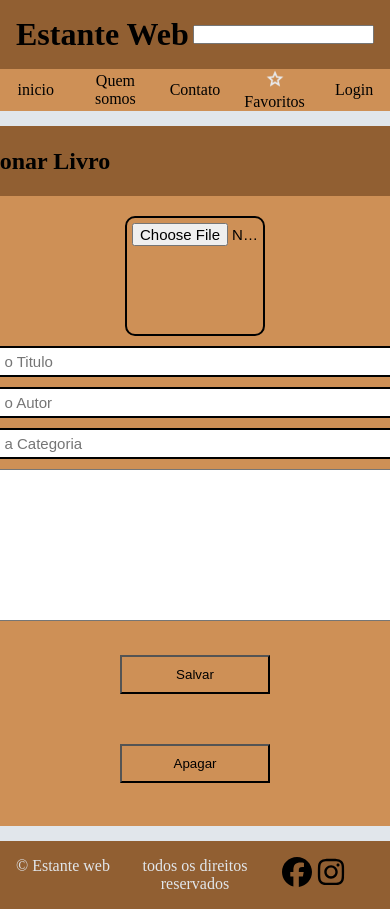
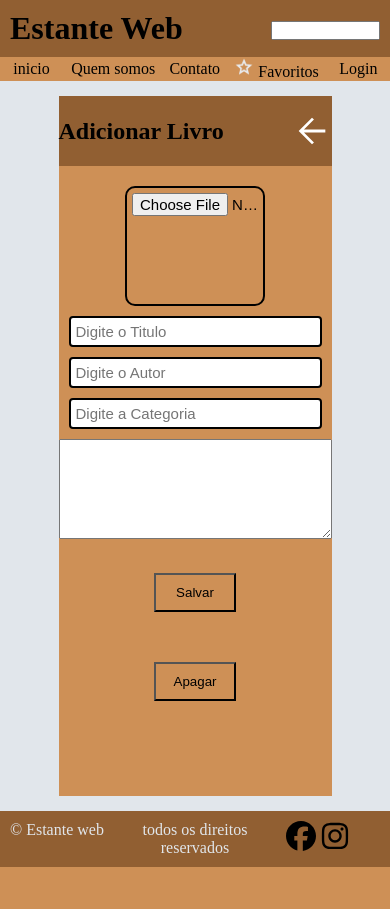
Before and after one commit to jeanneps/estante-web-em-casa, a PHP site: page /views/adicionar_livros.html in a window 390 px wide; the page is wider, and only the part inside the window is pictured. After the commit the page ends 867 px from the top of that part, so only its background shows below. Run offline with PHP 8.4, Linux system fonts and the light colour scheme.

Commit message:
faltando finalizar responsividade em algumas paginas

```diff
--- a/css/style.css
+++ b/css/style.css
@@ -59,14 +59,12 @@ nav a {
 muda o display para flex
 coloca o espaço da horizontal mo meio dos elementos
 ainha o intens na vertical com base no seu centro*/
-@media screen {
-
-}
 .logo-busca {
     display: flex;
     justify-content: space-between;
     align-items: center;
 }
+
 body {
     display: flex;
     flex-direction: column;
@@ -129,6 +127,10 @@ da espaco entre eles
     padding: 80px;
 }
 
+#quem_somos {
+    font-size: 40px;
+}
+
 /* cor de fundo
 tamanho da caixa
 margin para baixo */
@@ -145,11 +147,16 @@ centraliza o texto
 centraliza os itens
 tamango da fonte */
 .contato {
+    padding: 20px;
     display: flex;
     flex-direction: column;
     justify-content: center;
     align-items: center;
     font-size: 30px;
+}
+
+#paragrafo {
+    padding: 20px;
 }
 
 
@@ -209,6 +216,7 @@ label {
     margin-top: 8px;
     font-size: 15px;
 }
+
 /* class usuario main
 alinha os itens ao centro
 centraliza todo o item */
@@ -266,16 +274,16 @@ button:focus {
 
 .conteiner2 {
     border: 2px solid #000;
-    width: 200px;
+    width: 180px;
     height: 50px;
-    margin-bottom: 15px;
+    margin-bottom: 18px;
     display: flex;
     justify-content: center;
     align-items: center;
 }
 
 .container3 {
-    width: 1500px;
+    width: 1200px;
     height: 750px;
     /* largura do container */
     margin: 20px;
@@ -288,12 +296,14 @@ button:focus {
     align-items: center;
     justify-content: center;
 }
+
 #foto {
     width: 140px;
     height: 120px;
     object-fit: cover;
     overflow: hidden;
 }
+
 .cadastro {
     display: flex;
     justify-content: center;
@@ -301,6 +311,7 @@ button:focus {
 
 
 }
+
 .box_cadastro {
     background-color: var(--secundaria);
     width: 350px;
@@ -332,6 +343,7 @@ input[type="text"] {
     align-items: center;
     justify-content: center;
 }
+
 #fotos2 {
     width: 140px;
     height: 120px;
@@ -371,6 +383,7 @@ input[type="number"] {
     flex-direction: column;
     align-items: center;
 }
+
 .box {
     background-color: #915f32;
     width: 500px;
@@ -387,9 +400,10 @@ input[type="number"] {
     height: 70px;
     margin-bottom: 10px;
     display: flex;
-    justify-content:space-evenly;
+    justify-content: space-evenly;
     align-items: center;
 }
+
 .adicionar_categorias {
     box-sizing: border-box;
     display: flex;
@@ -403,6 +417,7 @@ input[type="number"] {
     height: 200px;
     text-align: center
 }
+
 .gerenciar_livros2 {
     background-color: var(--secundaria);
     width: 500px;
@@ -417,9 +432,178 @@ input[type="number"] {
     text-align: center;
     margin: 15px;
 }
-#fotos {
-        width: 140px;
-        height: 120px;
-        object-fit: cover;
-        overflow: hidden;
+
+#adicionar_imagem {
+    width: 140px;
+    height: 120px;
+    object-fit: cover;
+    overflow: hidden;
 }
+
+@media screen and (max-width: 768px) {
+    body {
+        overflow-x: hidden;
+        /* Impede a rolagem horizontal */
+    }
+
+    header {
+        padding: 10px;
+        /* Adicione um espaçamento interno para evitar que o conteúdo encoste nas bordas */
+    }
+
+    nav {
+        overflow-x: auto;
+        /* Permita a rolagem horizontal apenas dentro do nav se necessário */
+        white-space: nowrap;
+        /* Impede a quebra de linha dos links */
+
+    }
+
+    .container {
+        width: 50%;
+        /* Use uma largura percentual para garantir que se ajuste à largura da tela */
+        max-width: 100%;
+        /* Garante que não exceda a largura da tela */
+        margin: 10px auto;
+        /* Centraliza o container e adiciona um espaço mínimo nas margens */
+        padding: 15px;
+        background-color: var(--secundaria);
+        border-radius: 20px;
+    }
+
+    .conteiner2 {
+        width: 80%;
+        /* Ocupa 100% da largura do container pai */
+        height: auto;
+        /* Altura automática para se ajustar ao conteúdo */
+        margin-bottom: 5px;
+        border: 1px solid #000;
+        text-align: center;
+        /* Centraliza o conteúdo horizontalmente */
+        padding: 8px;
+    }
+
+    .container3 {
+        width: 80%;
+        /* Use uma largura percentual para garantir que se ajuste à largura da tela */
+        max-width: 100%;
+        /* Garante que não exceda a largura da tela */
+        margin: 5px auto;
+        /* Centraliza o container e adiciona um espaço mínimo nas margens */
+        padding: 10px;
+        background-color: var(--secundaria);
+        border-radius: 20px;
+        text-align: center;
+        /* Centraliza o conteúdo horizontalmente */
+    }
+
+    footer {
+        padding: 10px;
+        /* Adicione um espaçamento interno para evitar que o conteúdo encoste nas bordas */
+        text-align: center;
+        /* Centraliza o conteúdo horizontalmente */
+    }
+
+    .box_cadastro {
+        height: 125vw;
+        width: 80vw;
+        border-radius: 8vw;
+    }
+
+    .categorias {
+        width: 70vw;
+        height: 100vw;
+    }
+
+    .gerenciar_categorias {
+        padding: 0;
+        margin: 0;
+    }
+
+    .categorias2 {
+        width: 45vw;
+        height: 150vw;
+    }
+
+    .box {
+        width: 70vw;
+    }
+
+    .gerenciar_livros2 {
+        width: 70vw;
+    }
+
+    .adicionar_categorias {
+        margin: 0;
+        padding: 0;
+    }
+
+    .ad_livros {
+        width: 70vw;
+    }
+
+    textarea {
+        width: 100%;
+        /* 100% da largura do container pai */
+        height: 100px;
+        /* Altura específica para o textarea */
+        resize: vertical;
+        /* Permite redimensionamento vertical */
+    }
+
+    .ad_categorias {
+        width: 70vw;
+    }
+
+    .ad_livros {
+        width: 70vw;
+    }
+
+    #quem_somos {
+        font-size: 5vw;
+
+    }
+
+    .quem_somos {
+        margin: 0;
+        padding: 0;
+    }
+
+    .box_quemsomos {
+        margin-top: 10vw;
+    }
+
+    .contato {
+        padding: 10px;
+    }
+
+    #paragrafo {
+        padding: 10px;
+        text-align: center;
+    }
+
+    form {
+        margin-left: 0;
+        margin-top: 3px;
+        /* Espaçamento entre o título e o formulário em telas menores */
+    }
+
+    .box_usuario {
+        width: 70vw;
+        margin-bottom: 15vw;
+        max-width: 100%;
+        /* Garante que o conteúdo não ultrapasse a largura da tela */
+        padding: 0 10px;
+        /* Exemplo de ajuste de padding para evitar a rolagem lateral */
+    }
+
+    #busca {
+        width: 28vw;
+        margin-right: vw;
+    }
+
+    .container_perfil {
+        width: 75vw;
+    }
+
+}
--- a/index.html
+++ b/index.html
@@ -16,6 +16,7 @@
             <h1>Estante Web</h1>
 
             <form action="">
+                <label for="busca"></label>
                 <input type="search" name="busca" id="busca" style="width: 200px; height: 25px;">
             </form>
 
--- a/views/ad_categorias.html
+++ b/views/ad_categorias.html
@@ -41,8 +41,8 @@
                 Adicionar Categoria <img src="../imgs/config.svg" alt="" width="30px" height="30px"></h2>
             <form action="">
                 <div>
-                    <label for="adicionar categoria"></label>
-                    <input type="text" name="adicionar categoria" id="nome" value="" placeholder="Digite a Categoria">
+                    <label for="adicionar_categoria"></label>
+                    <input type="text" name="adicionar categoria" id="adicionar_categoria" value="" placeholder="Digite a Categoria">
                 </div>
 
                 <div class="ad_categoria3"><button type="submit" value="Adicionar">Adicionar</button></div>
--- a/views/adicionar_livros.html
+++ b/views/adicionar_livros.html
@@ -41,26 +41,26 @@
 
             <form action="">
                 <div>
-                    <label for="adicionar imagem"></label>
-                    <input type="file" name="adicionar imagem" id="fotos" accept="image/*">
+                    <label for="adicionar_imagem"></label>
+                    <input type="file" name="adicionar_imagem" id="adicionar_imagem" accept="image/*">
                 </div>
 
                 <div>
-                    <label for="adicionar categoria"></label>
-                    <input type="text" name="adicionar categoria" id="titulo" value="" placeholder="Digite o Titulo">
+                    <label for="adicionar titulo"></label>
+                    <input type="text" name="adicionar titulo" id="adicionar titulo" value="" placeholder="Digite o Titulo">
+
+                    <label for="adicionar autor"></label>
+                    <input type="text" name="adicionar autor" id="adicionar autor" value="" placeholder="Digite o Autor">
 
                     <label for="adicionar categoria"></label>
-                    <input type="text" name="adicionar categoria" id="titulo" value="" placeholder="Digite o Autor">
-
-                    <label for="adicionar categoria"></label>
-                    <input type="text" name="adicionar categoria" id="titulo" value="" placeholder="Digite a Categoria">
+                    <input type="text" name="adicionar categoria" id="adicionar categoria" value="" placeholder="Digite a Categoria">
 
                     <label for="sinopse"></label>
-                    <textarea name="Digite a sinopse" id="sinopse" cols="58" rows="10"></textarea placeholder="Digite a Sinopse ">
+                    <textarea name="sinopse" id="sinopse" cols="58" rows="10"></textarea placeholder="Digite a Sinopse ">
                 </div>
 
-                <div ><button type="submit" value="Adicionar">Salvar</button></div>
-                <div ><button type="submit" value="Adicionar">Apagar</button></div>
+                <div ><button type="submit" value="Salvar">Salvar</button></div>
+                <div ><button type="submit" value="Apagar">Apagar</button></div>
             </form>
         </div>
     </main>
--- a/views/cadastro.html
+++ b/views/cadastro.html
@@ -57,7 +57,7 @@
         <input type="password" name="senha" id="senha" placeholder="Crie uma senha..." required></div>
 
 
-        <button type="submit" value="Entrar">Criar</button>
+        <button type="submit" value="Criar">Criar</button>
     </form>
 
 
--- a/views/contato.html
+++ b/views/contato.html
@@ -35,6 +35,7 @@
     </nav>
 
     <main class="contato">
+       <div id="paragrafo">
         <p><img src="../imgs/instagram.svg" alt="instagram" width="40px" height="40px"> <a
                 href="https://www.instagram.com/">@estante_web</a>
         </p>
@@ -42,6 +43,7 @@
                 href="https://pt-br.facebook.com/">@estante_web</a></p>
 
         <p> <img src="../imgs/telefone.svg" alt="telefone" width="40px" height="40px">(98) 3200-0032</p>
+    </div>
 
     </main>
     <footer>
--- a/views/editar_categorias.html
+++ b/views/editar_categorias.html
@@ -42,10 +42,10 @@
                 <form action="">
             <div>
                 <label for="editar categoria"></label>
-                <input type="text" name="editar categoria" id="nome" value="" placeholder="Categoria">
+                <input type="text" name="editar categoria" id="editar categoria" value="" placeholder="Categoria">
             </div>
 
-            <div><button type="submit" value="Entrar">Editar</button></div>
+            <div><button type="submit" value="Editar">Editar</button></div>
         </form>
         </div>
     </main>
--- a/views/editar_livros.html
+++ b/views/editar_livros.html
@@ -59,8 +59,8 @@
                     <textarea name="Digite a sinopse" id="sinopse" cols="58" rows="10">Digite a Sinopse...</textarea placeholder="Digite a Sinopse ">
                 </div>
 
-                <div><button type="submit" value="Adicionar">Salvar</button></div>
-                <div ><button type="submit" value="Adicionar">Deletar</button></div>
+                <div><button type="submit" value="Salvar">Salvar</button></div>
+                <div ><button type="submit" value="Deletar">Deletar</button></div>
             </form>
         </div>
     </main>
--- a/views/gerenciar_livros.html
+++ b/views/gerenciar_livros.html
@@ -42,8 +42,8 @@
                 Gerenciar Livros
                 <img src="../imgs/config.svg" alt="" width="30px" height="30px"> </h2>
 
-            <div><button type="submit" value="Entrar">Adicionar</button></div>
-            <div><button type="submit" value="Entrar">Editar</button></div>
+            <div><button type="submit" value="Adicionar">Adicionar</button></div>
+            <div><button type="submit" value="Editar">Editar</button></div>
         </div>
     </main>
     <footer>
--- a/views/login.html
+++ b/views/login.html
@@ -41,7 +41,7 @@
 
             <form>
                 <div> <label for="email">Email:</label>
-                    <input type="email" name="email" id="email" required>
+                    <input type="email" name="email" id="email" required autocomplete="email">
                 </div>
 
                 <div>
--- a/views/perfil.html
+++ b/views/perfil.html
@@ -39,8 +39,8 @@
             <h1>Meu Perfil</h1>
             <form>
                 <div>
-                    <label for="foto">Foto de Perfil:</label>
-                    <input type="file" name="foto" id="fotos2" accept="image/*">
+                    <label for="foto2">Foto de Perfil:</label>
+                    <input type="file" name="foto2" id="fotos2" accept="image/*">
                 </div>
                 <div>
                     <label for="nome">Nome:</label>
--- a/views/quem_somos.html
+++ b/views/quem_somos.html
@@ -17,7 +17,7 @@
             <h1>Estante Web</h1>
 
             <form action="">
-                <label for="buscar"></label>
+                <label for="busca"></label>
                 <input type="search" name="busca" id="busca" style="width: 200px; height: 25px;">
             </form>
 
@@ -40,7 +40,7 @@
 
         <h1 class="box_quemsomos">Quem Somos</h1>
 
-        <p style="font-size: 30px;">Olá caros amigos, é um prazer enorme ter vocês conosco. Nesse momento queremos
+        <p id="quem_somos">Olá caros amigos, é um prazer enorme ter vocês conosco. Nesse momento queremos
             apresentar esse projeto que está sendo desenvolvido pelos alunos da turma 52 do Curso de Programador Web
             Noturno no Senac do ano de 2024 com a supervisão do Professor Luis Fellipe.
         </p>
```
